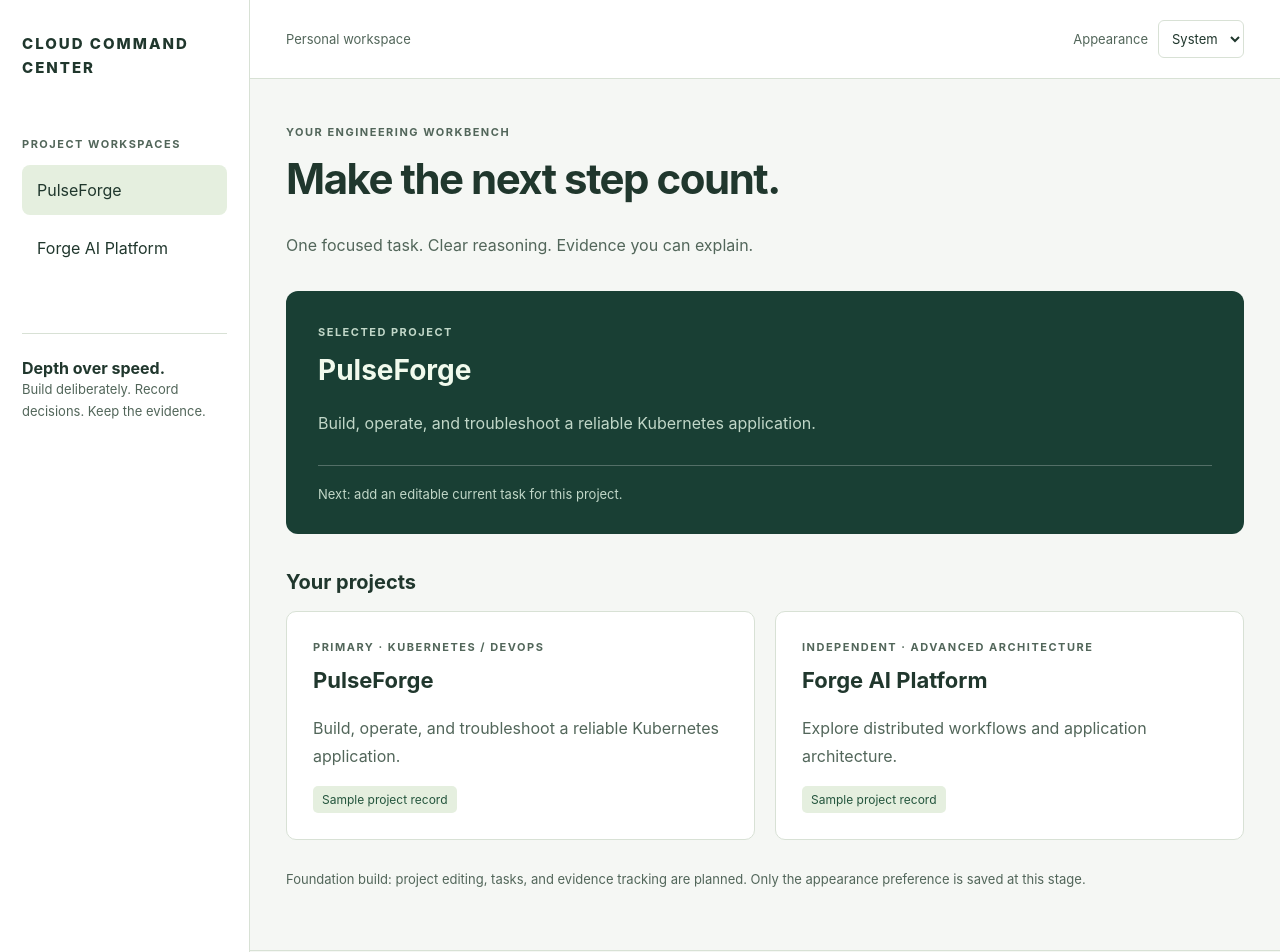
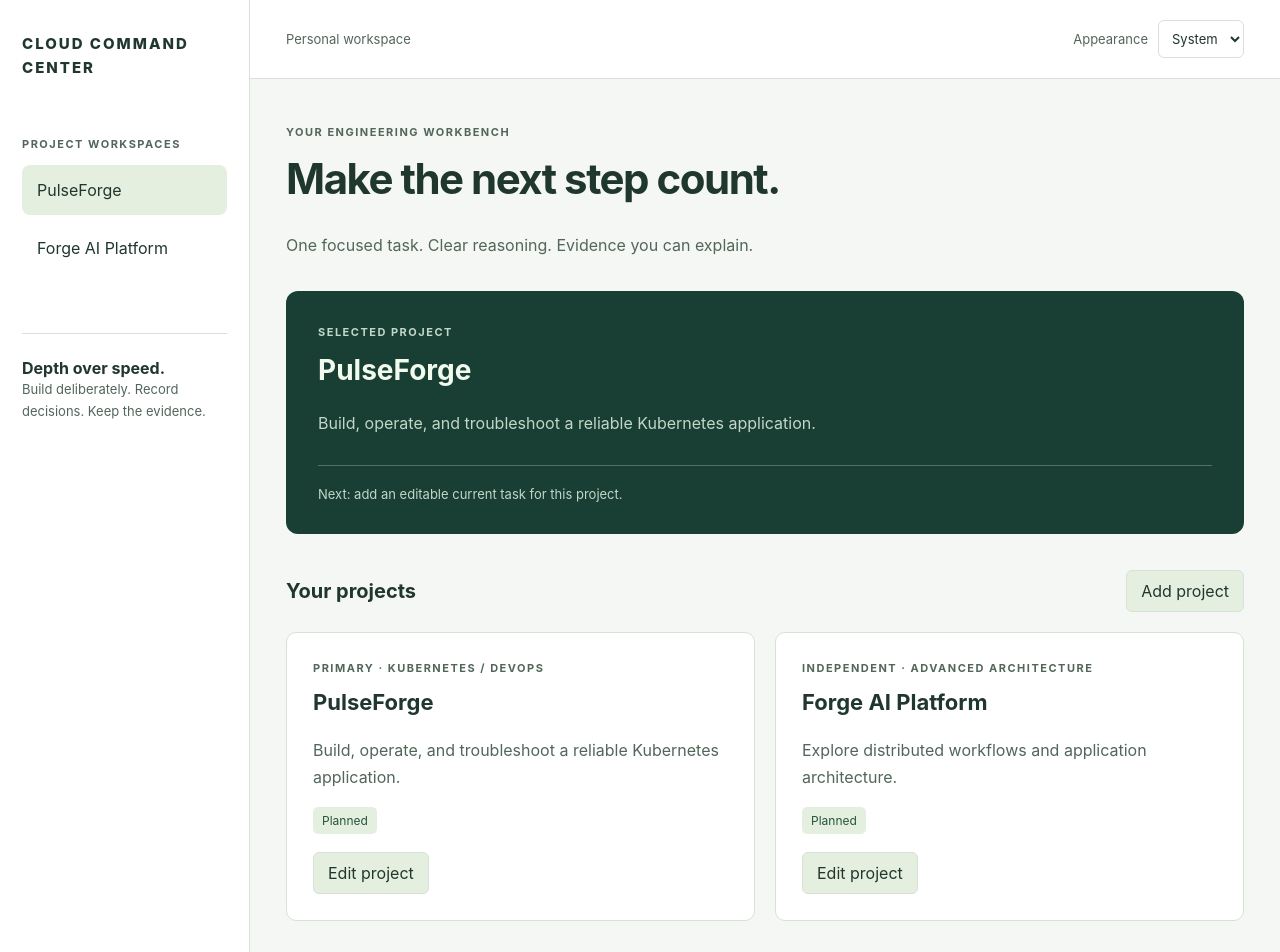
Before and after one commit to dcloud33/cloud-command-center, a React (Vite) app: page / in a window 1280 px wide. Shown: the top 952 px of the page. Built offline with nearby package versions, Linux system fonts and the light colour scheme.

Commit message:
Add editable projects and GitHub repository links

```diff
--- a/src/App.css
+++ b/src/App.css
@@ -136,3 +136,58 @@ footer {
   .focus { padding: 24px; }
   footer { padding: 20px; }
 }
+
+.section-toolbar {
+  display: flex;
+  justify-content: space-between;
+  align-items: center;
+  gap: 16px;
+  margin-top: 36px;
+  margin-bottom: 20px;
+}
+
+.section-toolbar .section-heading { margin: 0; }
+
+.actions {
+  display: flex;
+  align-items: center;
+  gap: 12px;
+  flex-wrap: wrap;
+  margin-top: 18px;
+}
+
+.actions button,
+.section-toolbar button {
+  padding: 10px 14px;
+  border: 1px solid var(--border);
+  border-radius: 6px;
+  background: var(--selected);
+  color: var(--text);
+}
+
+.actions a { color: var(--accent); font-size: 13px; }
+
+.editor {
+  padding: 26px;
+  margin-bottom: 24px;
+  border: 1px solid var(--border);
+  border-radius: 10px;
+  background: var(--surface);
+}
+
+.editor form { display: grid; gap: 16px; }
+.editor label { display: grid; gap: 8px; font-size: 14px; }
+
+.editor input,
+.editor textarea {
+  width: 100%;
+  padding: 12px;
+  border: 1px solid var(--border);
+  border-radius: 6px;
+  background: var(--page);
+  color: var(--text);
+  font: inherit;
+}
+
+.editor textarea { min-height: 100px; resize: vertical; }
+.editor [role='alert'] { margin: 0; color: var(--text); }
--- a/src/App.tsx
+++ b/src/App.tsx
@@ -1,5 +1,7 @@
 import { useEffect, useState } from 'react'
 import './App.css'
+import ProjectEditor from './ProjectEditor'
+import type { Project } from './ProjectEditor'
 
 type Theme = 'light' | 'dark' | 'system'
 
@@ -13,7 +15,7 @@ function readTheme(): Theme {
   return 'system'
 }
 
-const projects = [
+const seedProjects = [
   {
     id: 'pulseforge',
     name: 'PulseForge',
@@ -30,6 +32,24 @@ const projects = [
 
 function App() {
   const [theme, setTheme] = useState<Theme>(readTheme)
+  const [projects, setProjects] = useState<Project[]>(() =>
+    seedProjects.map(project => ({
+      ...project,
+      status: 'Planned',
+      repository: '',
+    })),
+  )
+  const [editor, setEditor] = useState<Project | 'new' | null>(null)
+
+  function saveProject(project: Project) {
+    setProjects(previous =>
+      previous.some(item => item.id === project.id)
+        ? previous.map(item => item.id === project.id ? project : item)
+        : [...previous, project],
+    )
+    setSelectedProject(project.id)
+    setEditor(null)
+  }
   const [selectedProject, setSelectedProject] = useState('pulseforge')
   const [themeMessage, setThemeMessage] = useState('')
 
@@ -125,7 +145,19 @@ function App() {
             </div>
           </section>
 
-          <h2 className="section-heading">Your projects</h2>
+          <div className="section-toolbar">
+            <h2 className="section-heading">Your projects</h2>
+            <button onClick={() => setEditor('new')}>Add project</button>
+          </div>
+
+          {editor !== null && (
+            <ProjectEditor
+              key={editor === 'new' ? 'new' : editor.id}
+              project={editor === 'new' ? undefined : editor}
+              onSave={saveProject}
+              onCancel={() => setEditor(null)}
+            />
+          )}
 
           <div className="project-grid">
             {projects.map(project => (
@@ -133,14 +165,26 @@ function App() {
                 <p className="eyebrow">{project.category}</p>
                 <h3>{project.name}</h3>
                 <p>{project.description}</p>
-                <span className="badge">Sample project record</span>
+                <span className="badge">{project.status}</span>
+                <div className="actions">
+                  <button onClick={() => setEditor(project)}>Edit project</button>
+                  {project.repository && (
+                    <a
+                      href={project.repository}
+                      target="_blank"
+                      rel="noopener noreferrer"
+                    >
+                      Open GitHub ↗
+                    </a>
+                  )}
+                </div>
               </article>
             ))}
           </div>
 
           <p className="notice">
-            Foundation build: project editing, tasks, and evidence tracking
-            are planned. Only the appearance preference is saved at this stage.
+            Project edits currently last until refresh. Only appearance is saved.
+            Persistent project storage, tasks, and evidence tracking come next.
           </p>
 
           <p role="status">{themeMessage}</p>
--- /dev/null
+++ b/src/ProjectEditor.tsx
@@ -0,0 +1,137 @@
+import { useState } from 'react'
+import type { FormEvent } from 'react'
+
+export type Project = {
+  id: string
+  name: string
+  category: string
+  description: string
+  status: string
+  repository: string
+}
+
+type Props = {
+  project?: Project
+  onSave: (project: Project) => void
+  onCancel: () => void
+}
+
+export default function ProjectEditor({
+  project,
+  onSave,
+  onCancel,
+}: Props) {
+  const [error, setError] = useState('')
+
+  function handleSubmit(event: FormEvent<HTMLFormElement>) {
+    event.preventDefault()
+
+    const data = new FormData(event.currentTarget)
+    const name = String(data.get('name') ?? '').trim()
+    const repository = String(data.get('repository') ?? '').trim()
+
+    if (!name) {
+      setError('Enter a project name.')
+      return
+    }
+
+    if (repository) {
+      try {
+        const url = new URL(repository)
+        const parts = url.pathname.split('/').filter(Boolean)
+
+        if (
+          url.protocol !== 'https:' ||
+          url.hostname !== 'github.com' ||
+          url.username ||
+          url.password ||
+          url.port ||
+          parts.length !== 2 ||
+          url.search ||
+          url.hash
+        ) {
+          throw new Error('Invalid repository URL')
+        }
+      } catch {
+        setError('Use a repository URL such as https://github.com/owner/repository')
+        return
+      }
+    }
+
+    onSave({
+      id: project?.id ?? crypto.randomUUID(),
+      name,
+      category: String(data.get('category') ?? '').trim(),
+      description: String(data.get('description') ?? '').trim(),
+      status: String(data.get('status') ?? 'Planned'),
+      repository,
+    })
+  }
+
+  return (
+    <section className="editor" aria-labelledby="editor-title">
+      <h2 id="editor-title">
+        {project ? 'Edit project' : 'Add project'}
+      </h2>
+
+      <form onSubmit={handleSubmit}>
+        <label>
+          Project name
+          <input
+            name="name"
+            defaultValue={project?.name}
+            required
+            maxLength={100}
+          />
+        </label>
+
+        <label>
+          Category
+          <input
+            name="category"
+            defaultValue={project?.category}
+            placeholder="Cloud / DevOps / Software"
+            maxLength={100}
+          />
+        </label>
+
+        <label>
+          Purpose
+          <textarea
+            name="description"
+            defaultValue={project?.description}
+            maxLength={2000}
+          />
+        </label>
+
+        <label>
+          Status
+          <select name="status" defaultValue={project?.status ?? 'Planned'}>
+            <option>Planned</option>
+            <option>Active</option>
+            <option>Blocked</option>
+            <option>Completed</option>
+          </select>
+        </label>
+
+        <label>
+          GitHub repository URL — optional
+          <input
+            name="repository"
+            type="url"
+            defaultValue={project?.repository}
+            placeholder="https://github.com/owner/repository"
+            maxLength={300}
+          />
+        </label>
+
+        <p role="alert">{error}</p>
+
+        <div className="actions">
+          <button type="submit">Save project</button>
+          <button type="button" onClick={onCancel}>Cancel</button>
+        </div>
+      </form>
+    </section>
+  )
+}
```
Also changed, not shown: 2 other files (tests, documents, lock files or other folders).
